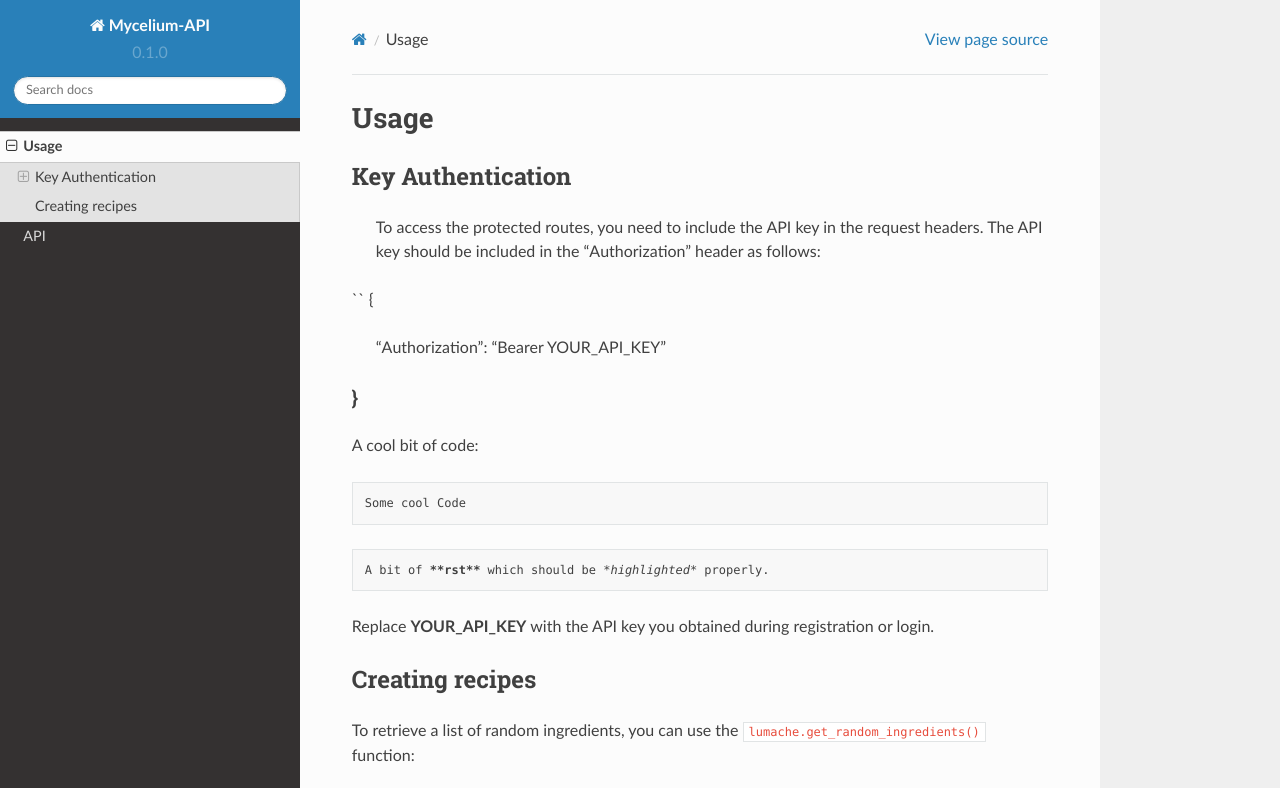
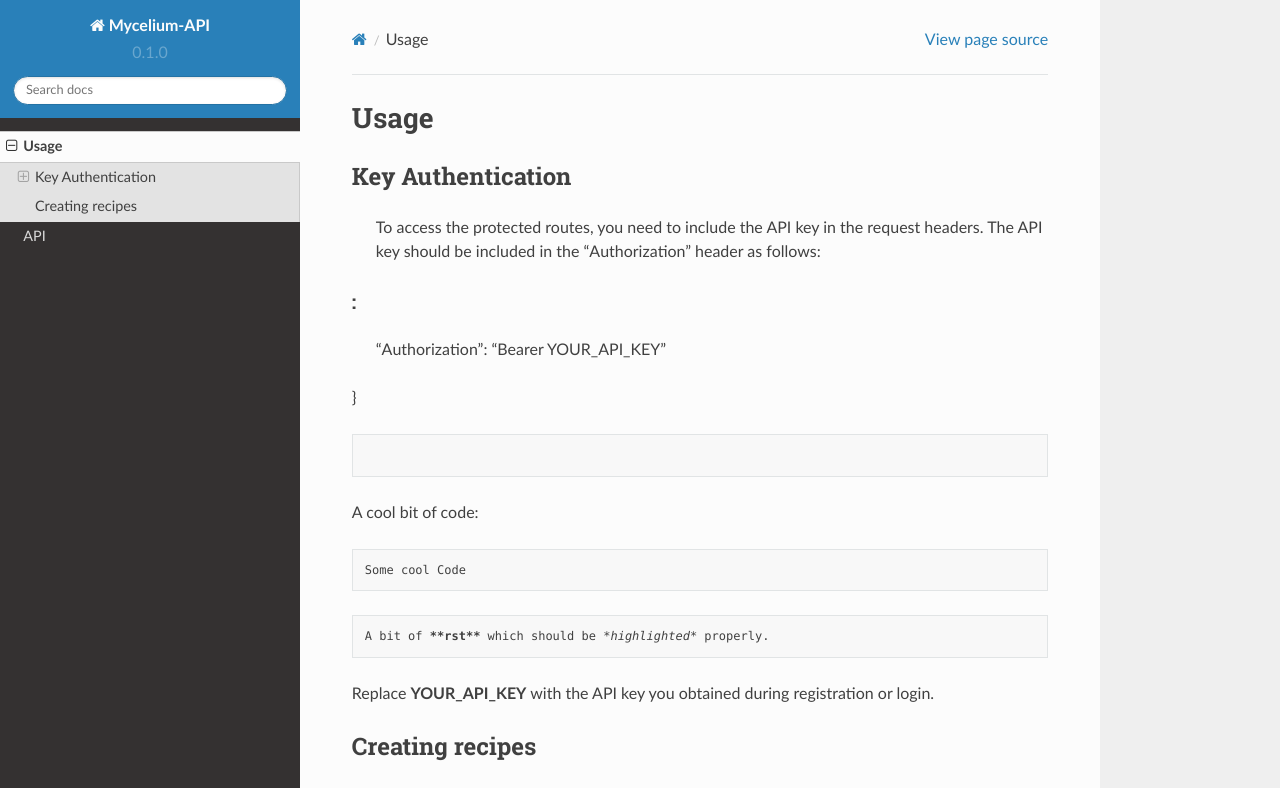
Before and after one commit to growtoups/m-a-dcs, a Sphinx documentation site: the page built from docs/source/usage.rst, in a window 1280 px wide and 900 px high, cut to the strip 0-788 px from the top of the window. Built offline with Sphinx 7.4.7 and the Read the Docs theme 2.0.0, drawn with Linux system fonts in a browser that asks for light colours.

Commit message:
Update usage.rst

```diff
--- a/docs/source/usage.rst
+++ b/docs/source/usage.rst
@@ -7,11 +7,12 @@
 ------------
 
  To access the protected routes, you need to include the API key in the request headers. The API key should be included in the "Authorization" header as follows:
-``
+:
 {
   "Authorization": "Bearer YOUR_API_KEY"
 }
-``
+
+.. code-block::
 A cool bit of code::
 
    Some cool Code
```
